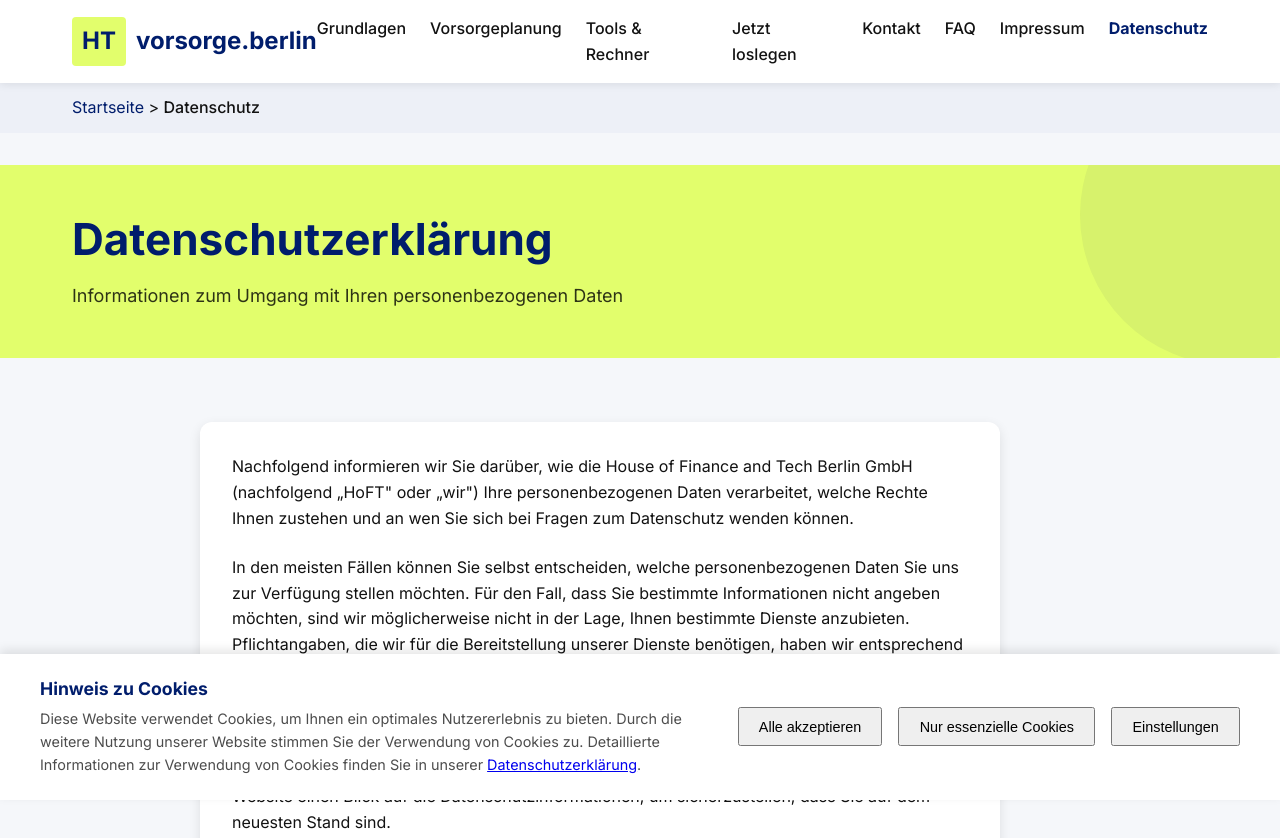
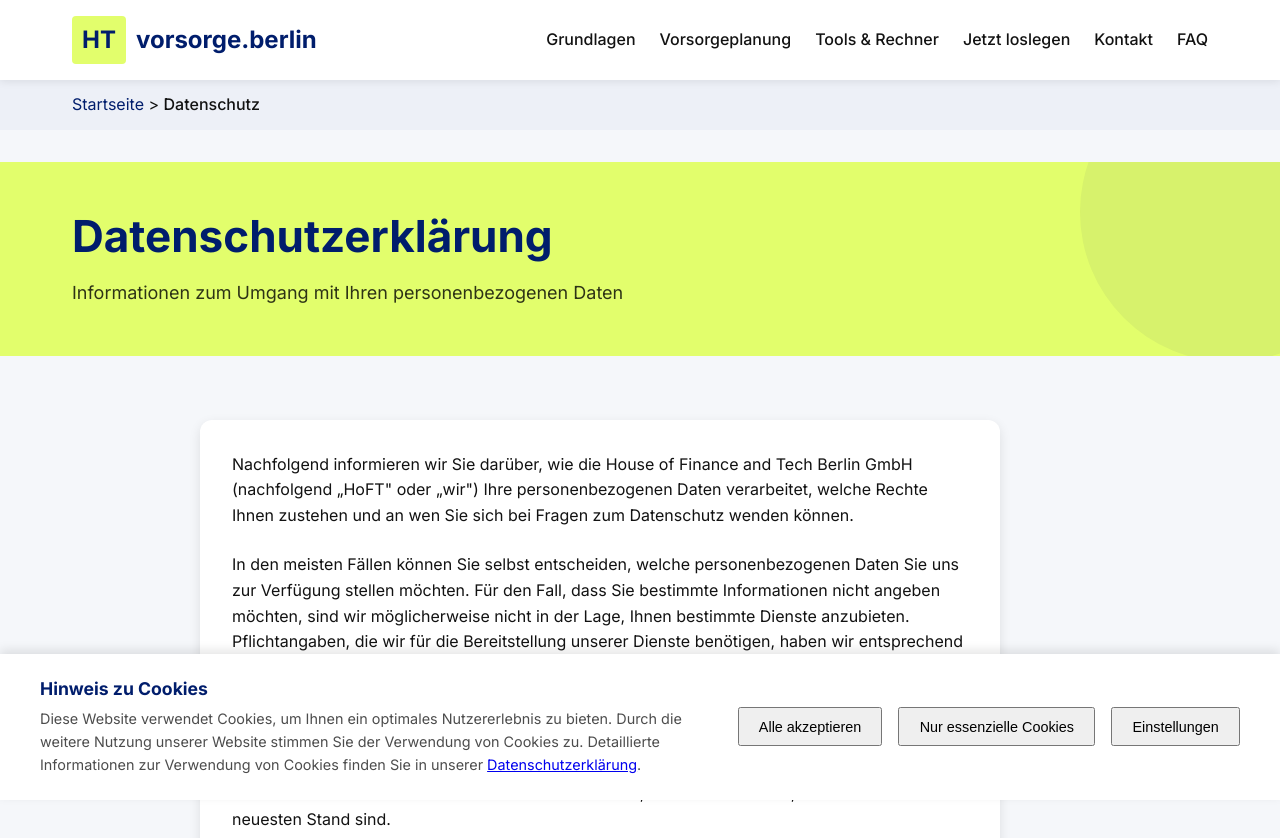
Before and after one commit to mkleh78/vorsorge-test, a plain HTML site: page datenschutz.html in a window 1280 px wide. Shown: the top 838 px of the page. Drawn offline with Linux system fonts and the light colour scheme.

Commit message:
Update datenschutz.html

```diff
--- a/datenschutz.html
+++ b/datenschutz.html
@@ -565,8 +565,6 @@
                         <li><a href="index.html#beratung">Jetzt loslegen</a></li>
                         <li><a href="index.html#kontakt">Kontakt</a></li>
                         <li><a href="faq.html">FAQ</a></li>
-                        <li><a href="impressum.html">Impressum</a></li>
-                        <li><a href="datenschutz.html" style="color: var(--secondary); font-weight: 700;">Datenschutz</a></li>
                     </ul>
                 </nav>
             </div>
```
